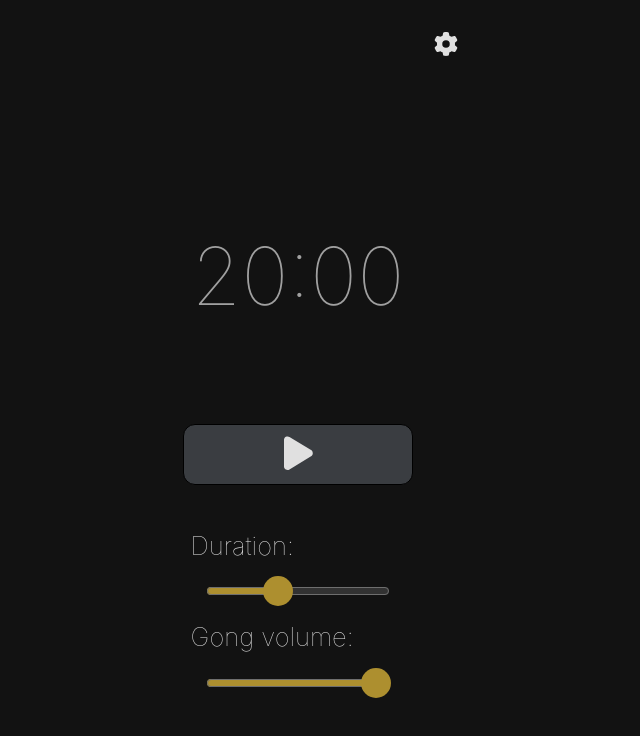
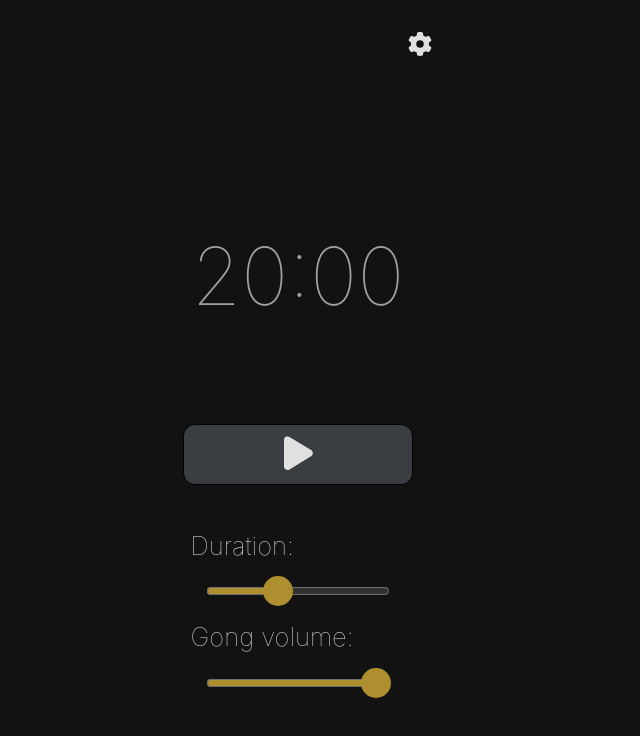
Before and after one commit to BenLayet/meditation-timer, a React (Vite) app in the folder packages/frontend/: page / in a window 1280 px wide. Shown: the top 736 px of the page, without its empty margins (342-982 px from the left). Built offline with nearby package versions, Linux system fonts and the light colour scheme; no server answers.

Commit message:
0: fixes viewport

```diff
--- a/packages/frontend/src/components/settings/Settings.css
+++ b/packages/frontend/src/components/settings/Settings.css
@@ -1,9 +1,10 @@
 .settings-container {
-    min-width: 10em;
+    width: 100%;
     position: relative;
     display: flex;
     justify-content: flex-end;
-    padding: 1em 2em;
+    padding: 1em 0;
+    box-sizing: border-box;
 }
 
 .settings-button {
```
